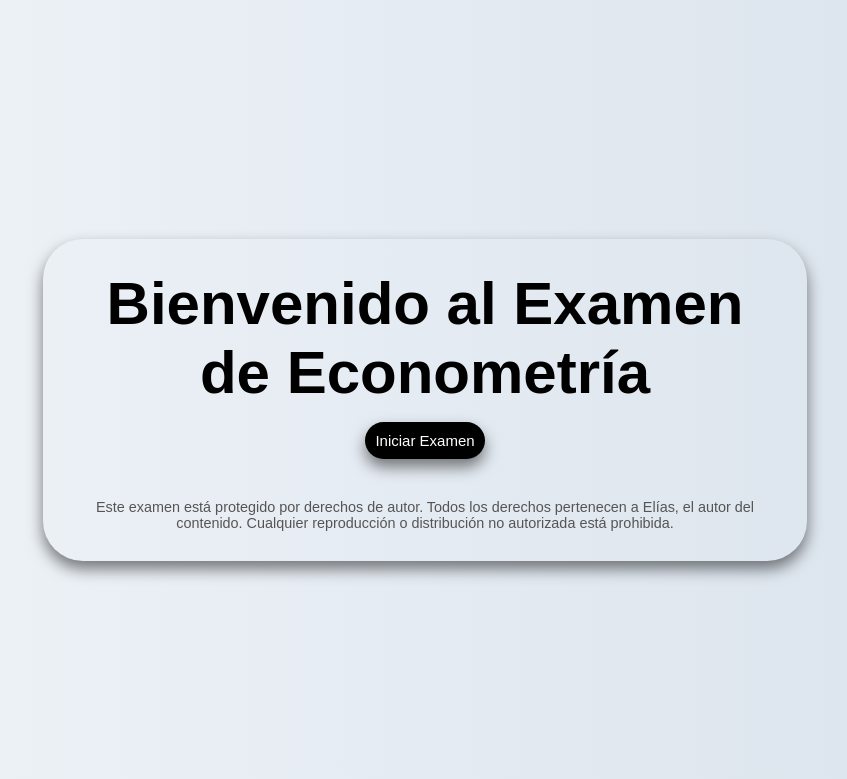
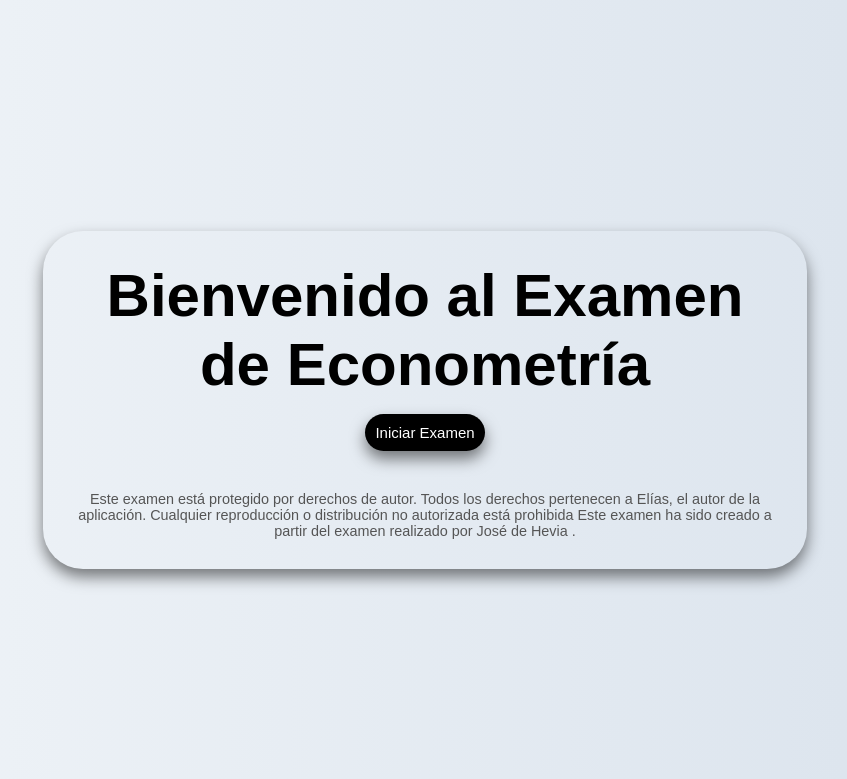
Before and after one commit to 3LIIAS/examen_econometria, a Flask app: page / in a window 1280 px wide. Shown: the top 779 px of the page, without its empty margins (215-1062 px from the left). Run offline with Flask 3, Linux system fonts and the light colour scheme; some web fonts are replaced.

Commit message:
UPDATE_III

```diff
--- a/app.py
+++ b/app.py
@@ -16,7 +16,7 @@ def examen():
         hora_inicio = request.form.get('hora_inicio', '')
         fecha_envio = datetime.now().strftime('%Y-%m-%d %H:%M:%S')
 
-        # Captura de respuestas
+        # A partir de aqui guardamos todas las respuestas del examen en variables
         respuesta_ventas = request.form.get('respuesta_ventas', '')
         respuesta_empleo = request.form.get('respuesta_empleo', '')
         respuesta_varianza = request.form.get('respuesta_varianza', '')
--- a/templates/index.html
+++ b/templates/index.html
@@ -18,7 +18,8 @@
         </form>
 
         <div class="footer">
-            <p> Este examen está protegido por derechos de autor. Todos los derechos pertenecen a Elías, el autor del contenido. Cualquier reproducción o distribución no autorizada está prohibida.</p>        </div>
+            <p> Este examen está protegido por derechos de autor. Todos los derechos pertenecen a Elías, el autor de la aplicación. Cualquier reproducción o distribución no autorizada está prohibida
+                Este examen ha sido creado a partir del examen realizado por José de Hevia .</p>        </div>
 
     </div>
 </body>
```
Also changed, not shown: dist/respuestas_examen.csv (added).
